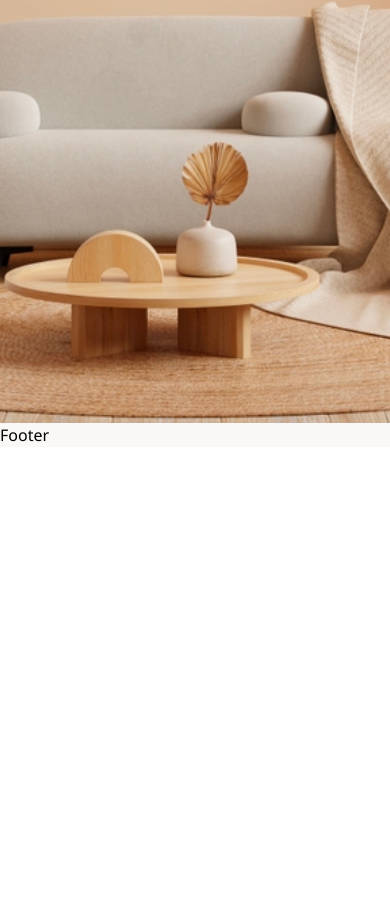
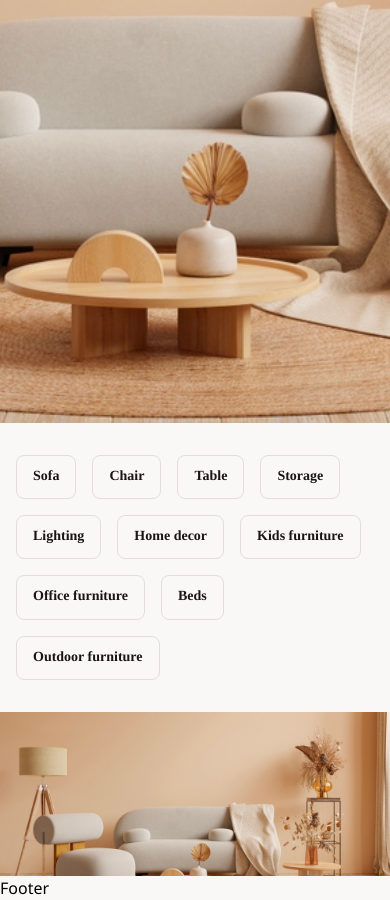
Before and after one commit to Edanriell/Decor, a Nuxt app in the folder Client/: page / in a window 390 px wide. Shown: the part 502-1402 px from the top of the page. Before the commit the page ends 949 px from the top, so only its background shows below. Built offline with nearby package versions, Linux system fonts and the light colour scheme.

Commit message:
categories mobile

```diff
--- a/Client/app/pages/index.vue
+++ b/Client/app/pages/index.vue
@@ -2,6 +2,49 @@
 	definePageMeta({
 		layout: "default"
 	});
+
+	const productCategories = [
+		{
+			name: "Sofa",
+			route: "/"
+		},
+		{
+			name: "Chair",
+			route: "/"
+		},
+		{
+			name: "Table",
+			route: "/"
+		},
+		{
+			name: "Storage",
+			route: "/"
+		},
+		{
+			name: "Lighting",
+			route: "/"
+		},
+		{
+			name: "Home decor",
+			route: "/"
+		},
+		{
+			name: "Kids furniture",
+			route: "/"
+		},
+		{
+			name: "Office furniture",
+			route: "/"
+		},
+		{
+			name: "Beds",
+			route: "/"
+		},
+		{
+			name: "Outdoor furniture",
+			route: "/"
+		}
+	];
 </script>
 
 <template>
@@ -47,4 +90,66 @@
 			src="/images/modern-interior-2.jpg"
 		/>
 	</section>
+	<section class="relative pt-8 pl-4 pr-4 pb-8">
+		<h2 class="sr-only">Product Categories</h2>
+		<ol class="flex flex-row flex-wrap gap-4">
+			<li v-for="category in productCategories" :key="category.route" class="relative">
+				<NuxtLink
+					:to="category.route"
+					class="block font-[Urbanist] border border-(--colors-border-border---light1) rounded-lg px-4 py-3 font-semibold text-[0.875rem] leading-[1.3] text-(--colors-texts-text---high-emphasis)"
+					>{{ category.name }}</NuxtLink
+				>
+			</li>
+		</ol>
+	</section>
+	<section class="relative">
+		<header>
+			<div>
+				<h2>Fresh arrival</h2>
+				<p>Fresh styles, new beginnings: discover our latest arrivals!</p>
+			</div>
+			<NuxtLink>
+				<span>View all</span>
+				<svg fill="none" height="8" viewBox="0 0 8 8" width="8" xmlns="http://www.w3.org/2000/svg">
+					<path
+						clip-rule="evenodd"
+						d="M0.859967 0H7.7933L7.7933 6.93333H6.85997L6.85997 1.5933L0.659966 7.7933L0 7.13333L6.2 0.933333H0.859967V0Z"
+						fill="#181513"
+						fill-rule="evenodd"
+					/>
+				</svg>
+			</NuxtLink>
+		</header>
+		<ol>
+			<li>
+				<article>
+					<div>
+						<NuxtPicture
+							:img-attrs="{ class: 'w-full h-full object-cover' }"
+							alt="Modern interior"
+							class="absolute inset-0 w-full h-full z-[1]"
+							densities="x1 x2"
+							placeholder="[60, 40, 70, 15]"
+							quality="100"
+							src="/images/modern-interior-2.jpg"
+						/>
+					</div>
+					<footer>
+						<div>
+							<h3>Awesome Sponge Armchair</h3>
+							<small>$ 12.76</small>
+						</div>
+						<svg fill="none" height="12" viewBox="0 0 12 12" width="12" xmlns="http://www.w3.org/2000/svg">
+							<path
+								clip-rule="evenodd"
+								d="M1.28995 0H11.6899L11.6899 10.4H10.2899L10.2899 2.38995L0.989949 11.6899L0 10.7L9.3 1.4H1.28995V0Z"
+								fill="#181513"
+								fill-rule="evenodd"
+							/>
+						</svg>
+					</footer>
+				</article>
+			</li>
+		</ol>
+	</section>
 </template>
```
Also changed, not shown: 2 other files (tests, documents, lock files or other folders).
